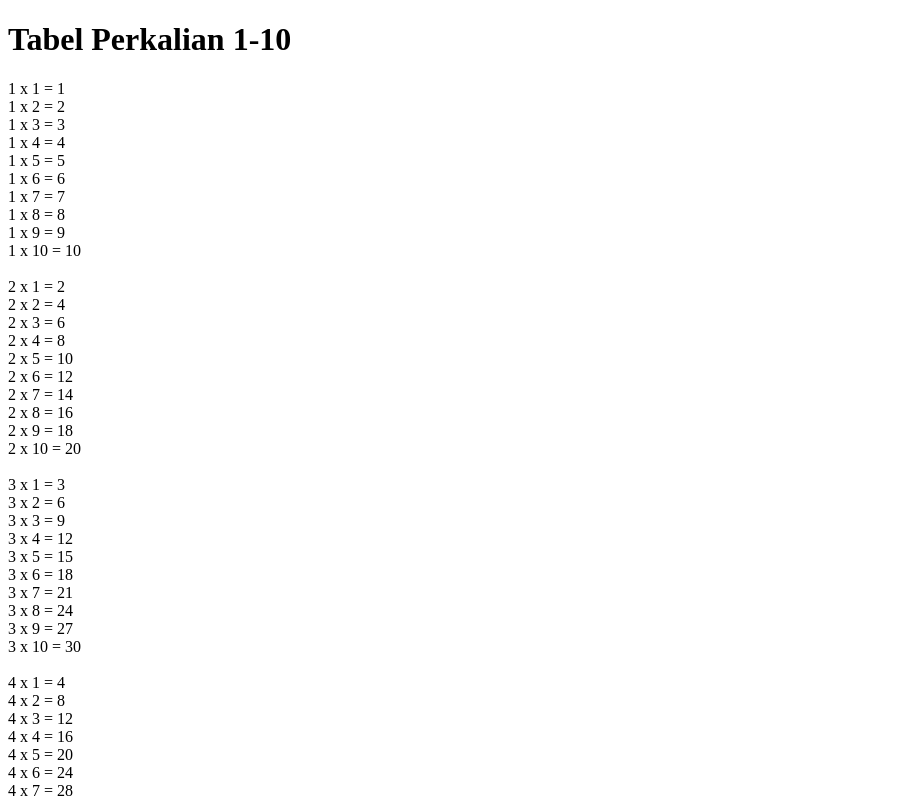
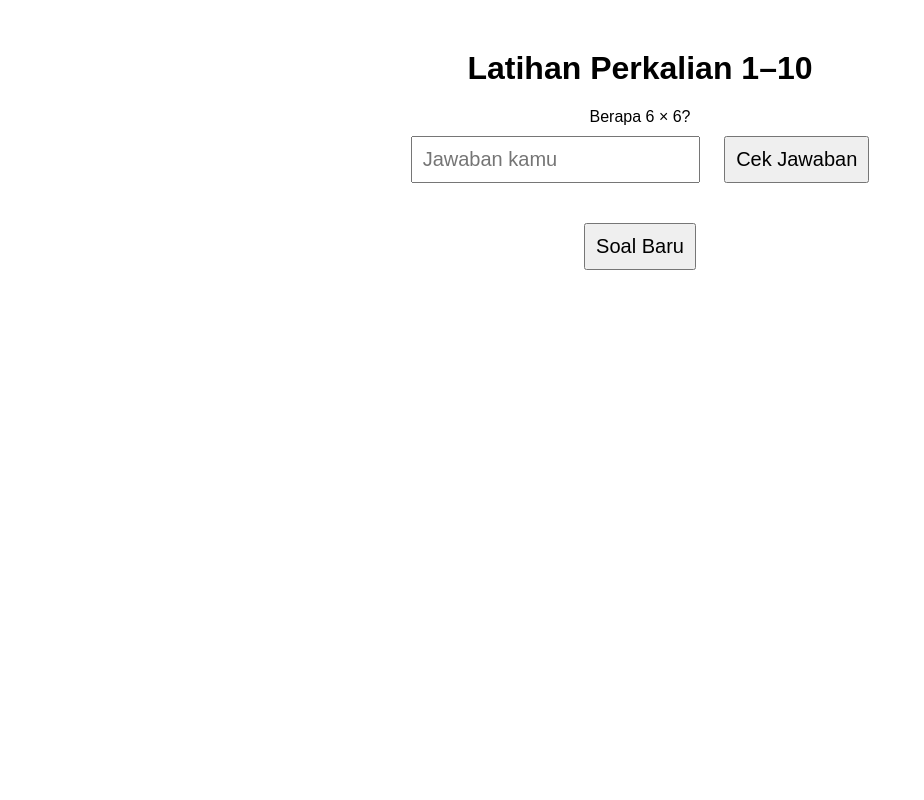
Before and after one commit to teddy22bar/perkalian1-10, a plain HTML site: page index.html in a window 1280 px wide. Shown: the top 800 px of the page, without its empty margins (0-924 px from the left). Drawn offline with Linux system fonts and the light colour scheme.

Commit message:
Update index.html

```diff
--- a/index.html
+++ b/index.html
@@ -1,17 +1,44 @@
 <!DOCTYPE html>
-<html>
+<html lang="id">
 <head>
-  <title>Perkalian 1-10</title>
+  <meta charset="UTF-8">
+  <title>Latihan Perkalian</title>
+  <style>
+    body { font-family: Arial; text-align: center; margin-top: 50px; }
+    input, button { font-size: 20px; padding: 10px; margin: 10px; }
+    #feedback { font-size: 24px; margin-top: 20px; }
+  </style>
 </head>
 <body>
-  <h1>Tabel Perkalian 1-10</h1>
+  <h1>Latihan Perkalian 1–10</h1>
+  <div id="question"></div>
+  <input type="number" id="answer" placeholder="Jawaban kamu">
+  <button onclick="checkAnswer()">Cek Jawaban</button>
+  <div id="feedback"></div>
+  <button onclick="generateQuestion()">Soal Baru</button>
+
   <script>
-    for (let i = 1; i <= 10; i++) {
-      for (let j = 1; j <= 10; j++) {
-        document.write(`${i} x ${j} = ${i * j}<br>`);
+    let num1, num2;
+    function generateQuestion() {
+      num1 = Math.floor(Math.random() * 10) + 1;
+      num2 = Math.floor(Math.random() * 10) + 1;
+      document.getElementById("question").innerText = `Berapa ${num1} × ${num2}?`;
+      document.getElementById("answer").value = "";
+      document.getElementById("feedback").innerText = "";
+    }
+    function checkAnswer() {
+      const userAnswer = parseInt(document.getElementById("answer").value);
+      const correctAnswer = num1 * num2;
+      const feedback = document.getElementById("feedback");
+      if (userAnswer === correctAnswer) {
+        feedback.innerText = "✅ Benar! Hebat!";
+        feedback.style.color = "green";
+      } else {
+        feedback.innerText = `❌ Salah. Jawaban yang benar adalah ${correctAnswer}.`;
+        feedback.style.color = "red";
       }
-      document.write('<br>');
     }
+    generateQuestion();
   </script>
 </body>
 </html>
```
